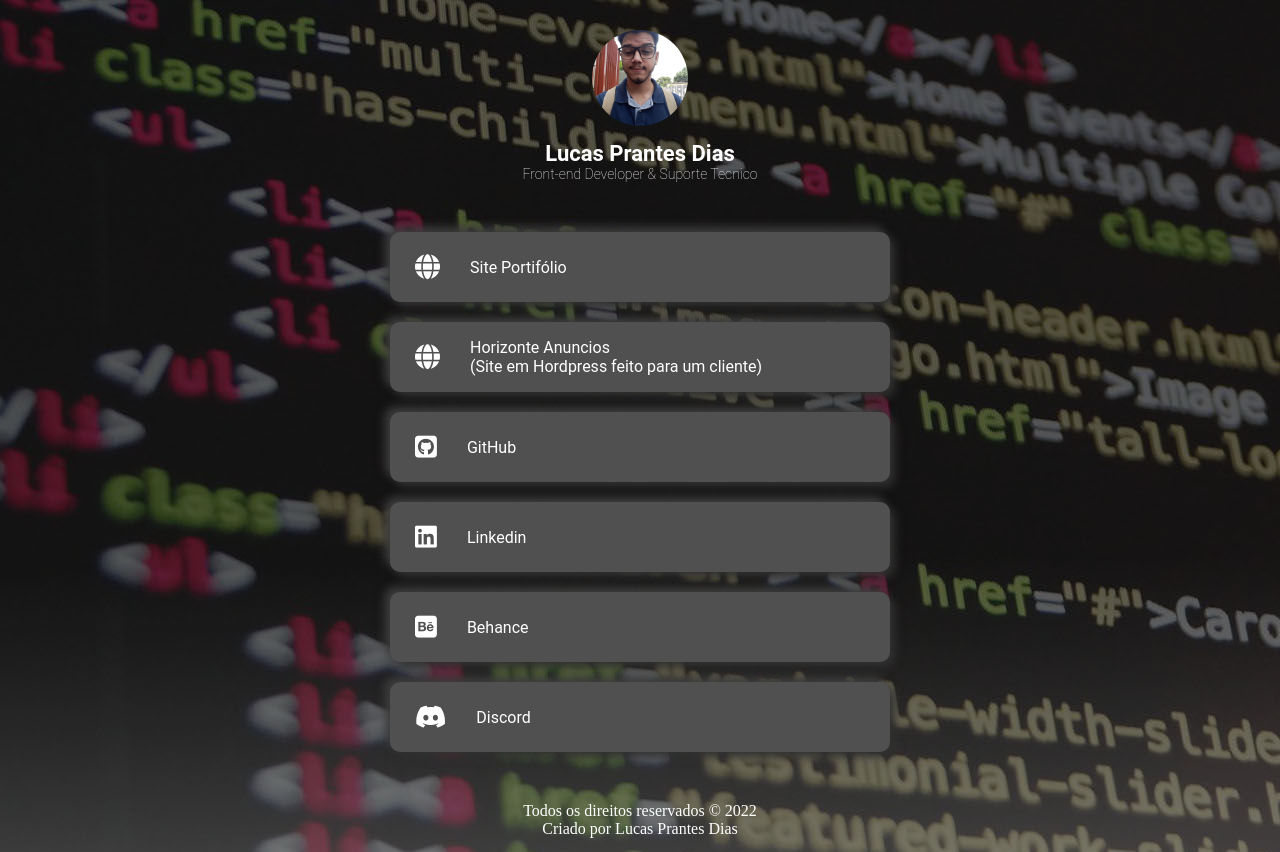
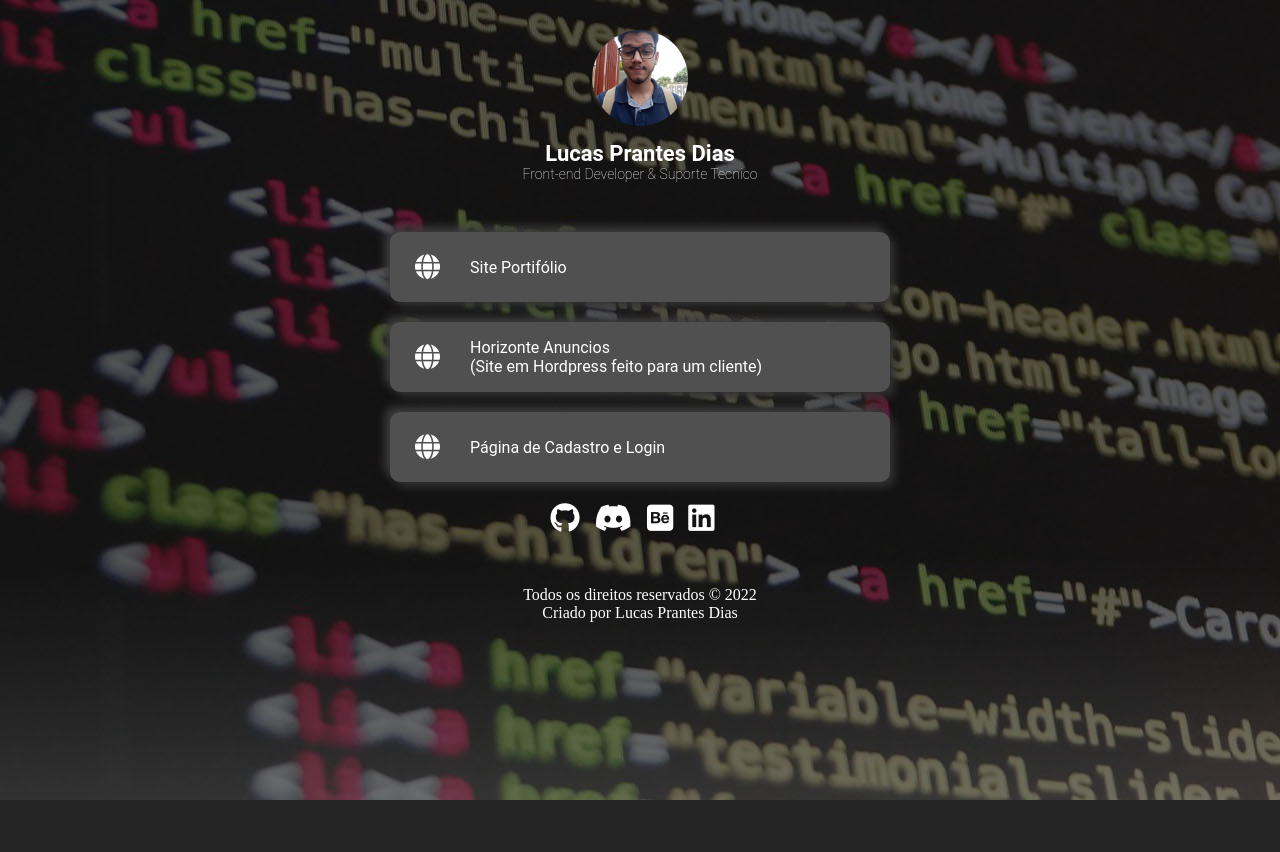
Before and after one commit to Prantes/Clone_linktree, a plain HTML site: page index.html in a window 1280 px wide. After the commit the page ends 800 px from the top, so only its background shows below. Drawn offline with Linux system fonts and the light colour scheme.

Commit message:
Nova organização
Com a nova organização as redes sociais agora ficam listadas com os ícones abaixo das caixas de links demonstrativos além de ser adicionado a caixa do link de Página de Login

```diff
--- a/index.html
+++ b/index.html
@@ -27,27 +27,20 @@
                     <i class="fa-solid fa-globe"></i>
                     <a href="https://horizonteanuncios.com.br">Horizonte Anuncios<br>(Site em Hordpress feito para um cliente)</a>
                 </div>
-
                 <div class="link-box">
-                    <i class="fa-brands fa-github-square"></i>
-                    <a href="https://github.com/Prantes">GitHub</a>
+                    <i class="fa-solid fa-globe"></i>
+                    <a href="https://prantes.github.io/pagina_de_login/index.html">Página de Cadastro e Login</a>
                 </div>
 
-                <div class="link-box">
-                    <i class="fa-brands fa-linkedin"></i>
-                    <a href="https://www.linkedin.com/in/lucas-prantes-aa83091a7/">Linkedin</a>
-                </div>
 
-                    <div class="link-box">
-                        <i class="fa-brands fa-behance-square"></i>
-                    <a href="https://www.behance.net/lucasprantes">Behance</a>
-                </div>
+            <div class="social">
+                <a href="https://github.com/Prantes"><i class="fa-brands fa-github"></i></a>
+                <a href="https://discord.gg/MkJQX7XZFb"><i class="fa-brands fa-discord"></i></a>
+                <a href="https://www.behance.net/lucasprantes"><i class="fa-brands fa-square-behance"></i></a>
+                <a href="https://www.linkedin.com/in/lucas-prantes-aa83091a7/"><i class="fa-brands fa-linkedin"></i></a>
 
-                <div class="link-box">
-                    <i class="fa-brands fa-discord"></i>
-                    <a href="https://discord.gg/MkJQX7XZFb">Discord</a>
-                </div>
-            </section>
+            </div>
+        </section>
 
             <footer>
                         Todos os direitos reservados © 2022
--- a/style.css
+++ b/style.css
@@ -5,6 +5,7 @@
 
 
     body{
+        background-repeat: no-repeat;
         background-image: url(BK2.jpg);
         /*Usando Flexbox para centralizar o conteudo da página*/
         display: flex;
@@ -24,6 +25,23 @@
         /*margin top, right, bottom e left */
         margin: 30px 10px 20px 10px;
     }
+.social{
+    display: flex;
+    justify-content: center;
+    align-items: center;
+    flex-direction: row;
+    font-size: 30px;
+    letter-spacing:15px;
+    text-decoration: none;
+
+}
+.social a i{
+    color:#ffffff
+}
+social a i :hover{
+    color:#fff;
+}
+
 .img-profile-box{
         /*Área onde fica a imagem de perfil*/
         display: flex;
```
Lines whose indentation alone changed are shown as unchanged.
